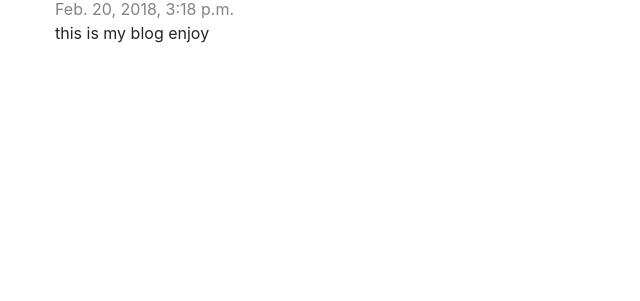
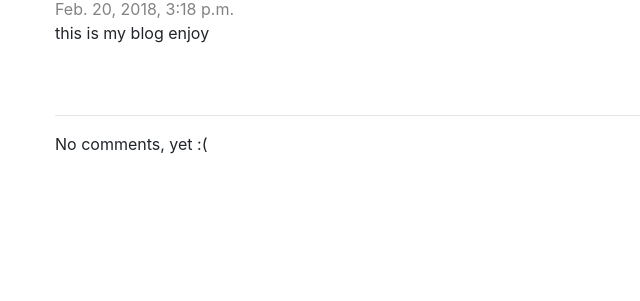
Before and after one commit to AndrewTelleria/blog, a Django app: page /post/4/ in a window 1280 px wide. Shown: the part 209-510 px from the top of the page, without its empty margins (0-640 px from the left). Run offline with Django 3.2, Linux system fonts and the light colour scheme; data comes from the database, SQL or seed files in the repository; both versions use the stored data as it was after the commit; some libraries are stand-ins or nearby versions.

Commit message:
comments will display on post_detail

```diff
--- a/blog/posts/static/css/style.css
+++ b/blog/posts/static/css/style.css
@@ -49,3 +49,7 @@ h1, h2, h3, h4 {
 .post h1 a, .post h1 a:visited {
   color: #000000;
 }
+
+.comment {
+    margin: 20px 0px 20px 20px;
+}
--- a/blog/posts/templates/posts/post_detail.html
+++ b/blog/posts/templates/posts/post_detail.html
@@ -26,4 +26,15 @@
     {% endif %}
     <p>{{ post.body|linebreaksbr }}</p>
   </div>
+  <hr>
+  {% for comment in post.comments.all %}
+    <div class="comment">
+      <div class="date">{{ comment.date_created }}</div>
+      <strong>{{ comment.author }}</strong>
+      <p>{{ comment.body|linebreaks }}</p>
+    </div>
+    <hr>
+  {% empty %}
+    <p>No comments, yet :(</p>
+  {% endfor %}
 {% endblock %}
--- a/blog/posts/templates/posts/post_list.html
+++ b/blog/posts/templates/posts/post_list.html
@@ -6,6 +6,7 @@
         <h4>published: {{ post.date_pub }}</h4>
         <h2><a href="{% url 'post_detail' pk=post.pk %}">{{ post.title }}</a></h2>
         <p>{{ post.body|linebreaksbr }}</p>
+        <a href="{% url 'post_detail' pk=post.pk %}">comments: {{ post.comments.count }}</a>
       </div>
     </div>
   {% endfor %}
```
Also changed, not shown: blog/db.sqlite3.
